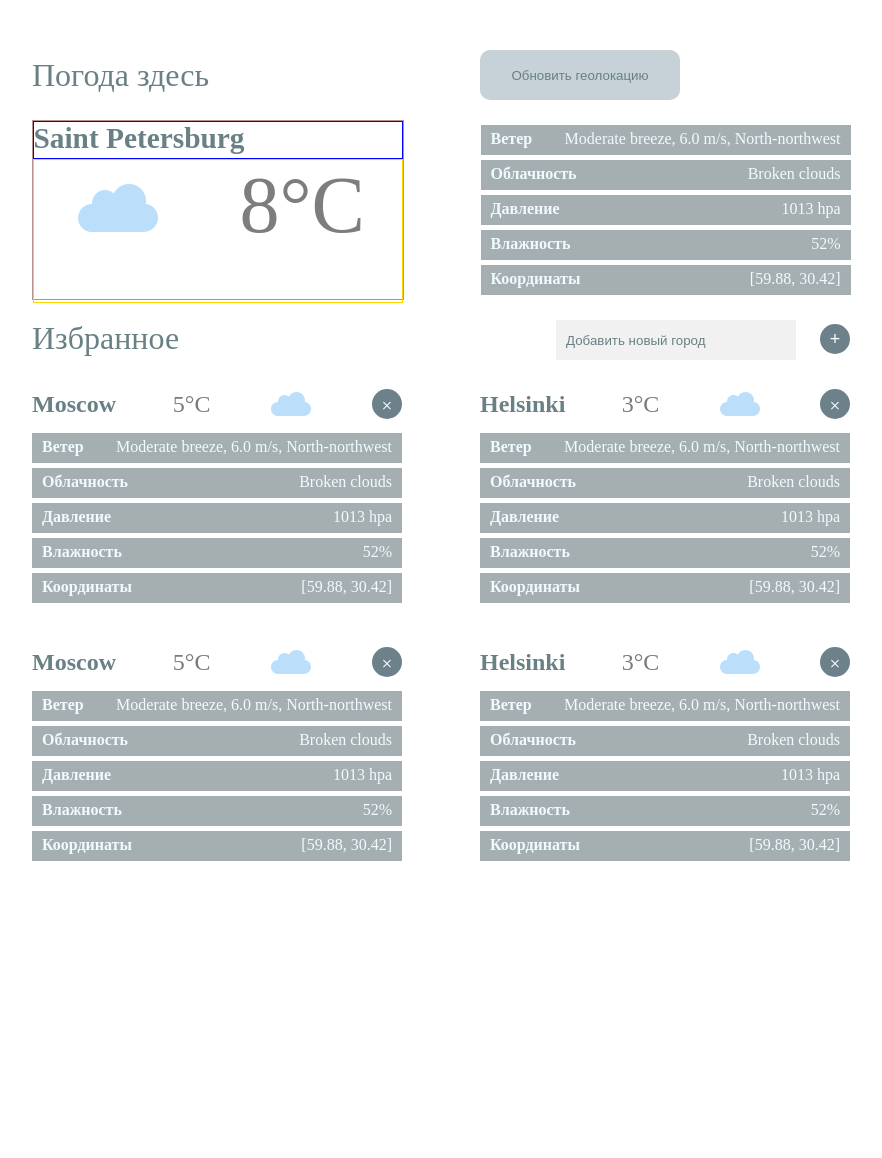
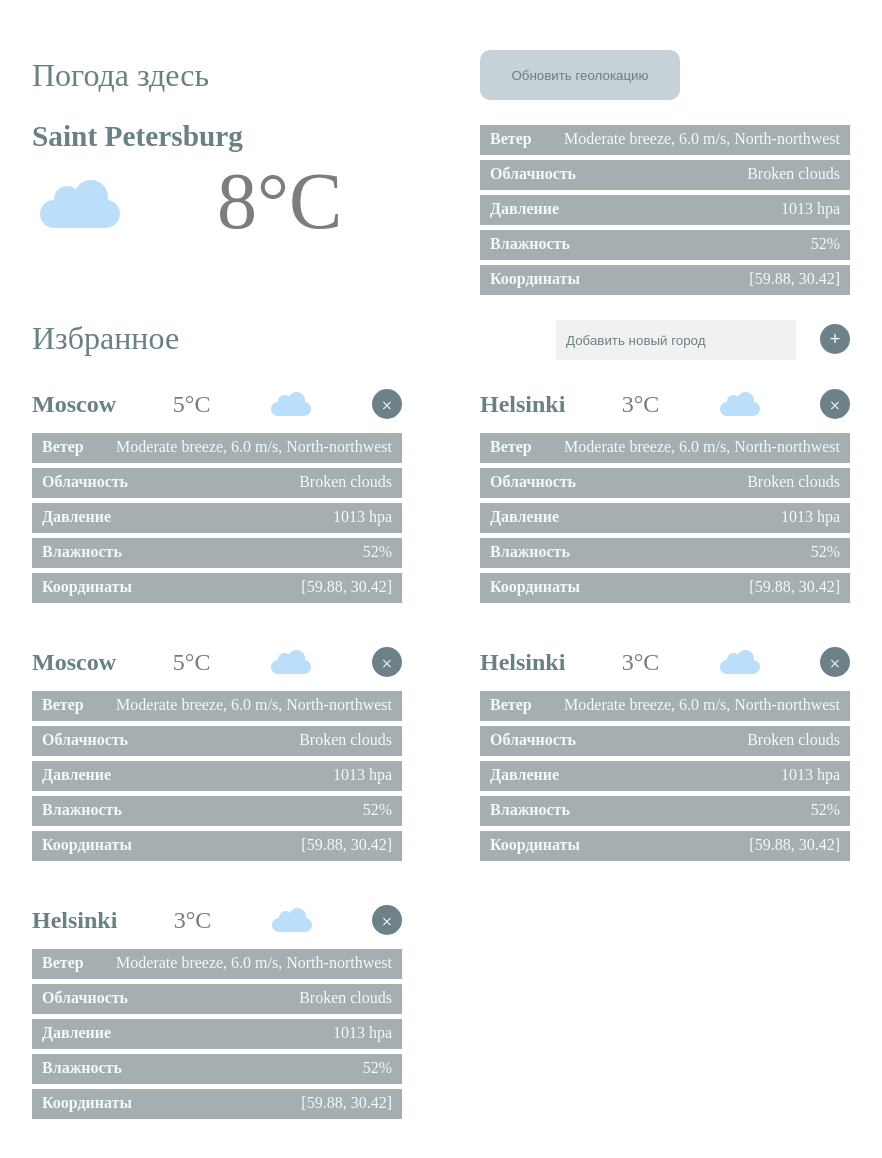
Before and after one commit to Emidiant/itmo-web-2, a plain HTML site: page index.html in a window 1280 px wide. Shown: the whole page, without its empty margins (199-1081 px from the left). Before the commit the page ends 926 px from the top, so only its background shows below. Drawn offline with Linux system fonts and the light colour scheme.

Commit message:
perfect align

```diff
--- a/css/main.css
+++ b/css/main.css
@@ -40,8 +40,6 @@ h1 {
     margin: 0 10px 0 10px;
 }
 
-
-
 h3 {
     color: #698084;
     font-weight: 600;
@@ -71,11 +69,7 @@ h3 {
     cursor: pointer;
 }
 
-.weather-data {
-    width: 370px;
 
-    /*border: 1px solid olivedrab;*/
-}
 
 .weather-data li{
     list-style-type: none;
@@ -87,12 +81,6 @@ h3 {
     padding: 5px 10px 5px 10px;
     vertical-align: center;
     text-align: right;
-}
-
-.weather-data .bold {
-    font-weight: bold;
-    float: left;
-    margin-right: 30px;
 }
 
 .weather-data b {
@@ -192,11 +180,22 @@ h3 {
     /*border: 1px solid brown;*/
 }
 
+.current-city-data {
+    list-style-type: none;
+    display: flex;
+    flex-wrap: wrap;
+    justify-content: space-around;
+    align-content: space-around;
+}
+
+.current-city-data li {
+    width: 370px;
+}
+
 .current-city {
-    width: 370px;
     margin: 0 10px 0 10px;
 
-    border: 1px solid rosybrown;
+    /*border: 1px darkblue;*/
 }
 
 h2 {
@@ -205,7 +204,7 @@ h2 {
     font-size: 22pt;
     height: 20%;
 
-    border: 1px solid blue;
+    /*border: 1px solid blue;*/
 }
 
 .current-city ul{
@@ -214,7 +213,7 @@ h2 {
     list-style-type: none;
     justify-content: space-around;
 
-    border: 1px solid gold;
+    /*border: 1px solid gold;*/
 }
 
 .current-city img {
@@ -227,6 +226,41 @@ h2 {
     color: #7D7D7D;
 }
 
-.current-city + .weather-data {
+.current-weather-data{
+    width: 370px;
+
+
+    /*border: 1px solid dodgerblue;*/
+}
+
+.current-weather-data li{
+    width: 350px;
+    list-style-type: none;
+    font-weight: lighter;
+    color: #F0FBFF;
+    background-color: #A5AFB1;
+    height: 20px;
+    margin: 5px 0 5px 0;
+    padding: 5px 10px 5px 10px;
+    vertical-align: center;
+    text-align: right;
+}
+
+.current-weather-data b {
+    font-weight: bold;
+    float: left;
+    margin-right: 30px;
+}
+
+.weather-data {
+    width: 370px;
+    /*border: 1px solid olivedrab;*/
+}
+
+.current-city-li {
     margin: 0 10px 0 10px;
 }
+
+/*.favorites-cities li:last-child{*/
+/*    justify-content: space-evenly;*/
+/*}*/
--- a/index.html
+++ b/index.html
@@ -11,22 +11,24 @@
     <div class="update"><button class="update-button">Обновить геолокацию</button></div>
 </header>
 <main>
-    <div class="favorites-cities">
-        <div class="current-city">
+    <ul class="current-city-data">
+        <li class="current-city">
             <h2>Saint Petersburg</h2>
             <ul>
                 <li><img src="images/icon-clouds.png" alt="cloudy"></li>
                 <li><span class="current-temp">8&degC</span></li>
             </ul>
-        </div>
-        <ul class="weather-data">
+        </li>
+        <li class="current-city-li">
+            <ul class="current-weather-data">
                 <li><b>Ветер</b> Moderate breeze, 6.0 m/s, North-northwest</li>
                 <li><b>Облачность</b> Broken clouds</li>
                 <li><b>Давление</b> 1013 hpa</li>
                 <li><b>Влажность</b> 52%</li>
                 <li><b>Координаты</b> [59.88, 30.42]</li>
             </ul>
-    </div>
+        </li>
+    </ul>
 
 
     <div class="favorites-header">
@@ -99,79 +101,23 @@
             <li><b>Координаты</b> [59.88, 30.42]</li>
         </ul>
         </li>
+        <li>
+            <div class="city">
+                <h3>Helsinki</h3>
+                <p>3&degC</p>
+                <img src="images/icon-clouds.png" width="48" height="48" alt="cloudy">
+                <button>&#65794</button>
+            </div>
+            <ul class="weather-data">
+                <li><b>Ветер</b> Moderate breeze, 6.0 m/s, North-northwest</li>
+                <li><b>Облачность</b> Broken clouds</li>
+                <li><b>Давление</b> 1013 hpa</li>
+                <li><b>Влажность</b> 52%</li>
+                <li><b>Координаты</b> [59.88, 30.42]</li>
             </ul>
-
-<!--    <div class="favorites-cities">-->
-<!--        <div class="city-weather">-->
-<!--            <div class="city">-->
-<!--                <h2>Moscow</h2>-->
-<!--                <p>5&degC</p>-->
-<!--                <img src="images/icon-clouds.png" width="48" height="48" alt="cloudy">-->
-<!--                <button>&#65794</button>-->
-<!--            </div>-->
-<!--            <div class="weather-data">-->
-<!--                <p><span class="bold">Ветер</span> Moderate breeze, 6.0 m/s, North-northwest-->
-<!--                </p>-->
-<!--                <p><span class="bold">Облачность</span> Broken clouds</p>-->
-<!--                <p><span class="bold">Давление</span> 1013 hpa</p>-->
-<!--                <p><span class="bold">Влажность</span> 52%</p>-->
-<!--                <p><span class="bold">Координаты</span> [59.88, 30.42]</p>-->
-<!--            </div>-->
-<!--        </div>-->
-
-<!--        <div class="city-weather">-->
-<!--            <div class="city">-->
-<!--                <h2>Helsinki</h2>-->
-<!--                <p>3&degC</p>-->
-<!--                <img src="images/icon-clouds.png" width="48" height="48" alt="cloudy">-->
-<!--                <button>&#65794</button>-->
-<!--            </div>-->
-<!--            <div class="weather-data">-->
-<!--                <p><span class="bold">Ветер</span> Moderate breeze, 6.0 m/s, North-northwest-->
-<!--                </p>-->
-<!--                <p><span class="bold">Облачность</span> Broken clouds</p>-->
-<!--                <p><span class="bold">Давление</span> 1013 hpa</p>-->
-<!--                <p><span class="bold">Влажность</span> 52%</p>-->
-<!--                <p><span class="bold">Координаты</span> [59.88, 30.42]</p>-->
-<!--            </div>-->
-<!--        </div>-->
-
-<!--        <div class="city-weather">-->
-<!--            <div class="city">-->
-<!--                <h2>Moscow</h2>-->
-<!--                <p>5&degC</p>-->
-<!--                <img src="images/icon-clouds.png" width="48" height="48" alt="cloudy">-->
-<!--                <button>&#65794</button>-->
-<!--            </div>-->
-<!--            <div class="weather-data">-->
-<!--                <p><span class="bold">Ветер</span> Moderate breeze, 6.0 m/s, North-northwest-->
-<!--                </p>-->
-<!--                <p><span class="bold">Облачность</span> Broken clouds</p>-->
-<!--                <p><span class="bold">Давление</span> 1013 hpa</p>-->
-<!--                <p><span class="bold">Влажность</span> 52%</p>-->
-<!--                <p><span class="bold">Координаты</span> [59.88, 30.42]</p>-->
-<!--            </div>-->
-<!--        </div>-->
-
-<!--        <div class="city-weather">-->
-<!--            <div class="city">-->
-<!--                <h2>Helsinki</h2>-->
-<!--                <p>3&degC</p>-->
-<!--                <img src="images/icon-clouds.png" width="48" height="48" alt="cloudy">-->
-<!--                <button>&#65794</button>-->
-<!--            </div>-->
-<!--            <div class="weather-data">-->
-<!--                <p><span class="bold">Ветер</span> Moderate breeze, 6.0 m/s, North-northwest-->
-<!--                </p>-->
-<!--                <p><span class="bold">Облачность</span> Broken clouds</p>-->
-<!--                <p><span class="bold">Давление</span> 1013 hpa</p>-->
-<!--                <p><span class="bold">Влажность</span> 52%</p>-->
-<!--                <p><span class="bold">Координаты</span> [59.88, 30.42]</p>-->
-<!--            </div>-->
-<!--        </div>-->
-<!--    </div>-->
-
-
+        </li>
+        <li></li>
+    </ul>
 </main>
 
 <footer>
```
Lines whose indentation alone changed are shown as unchanged.
